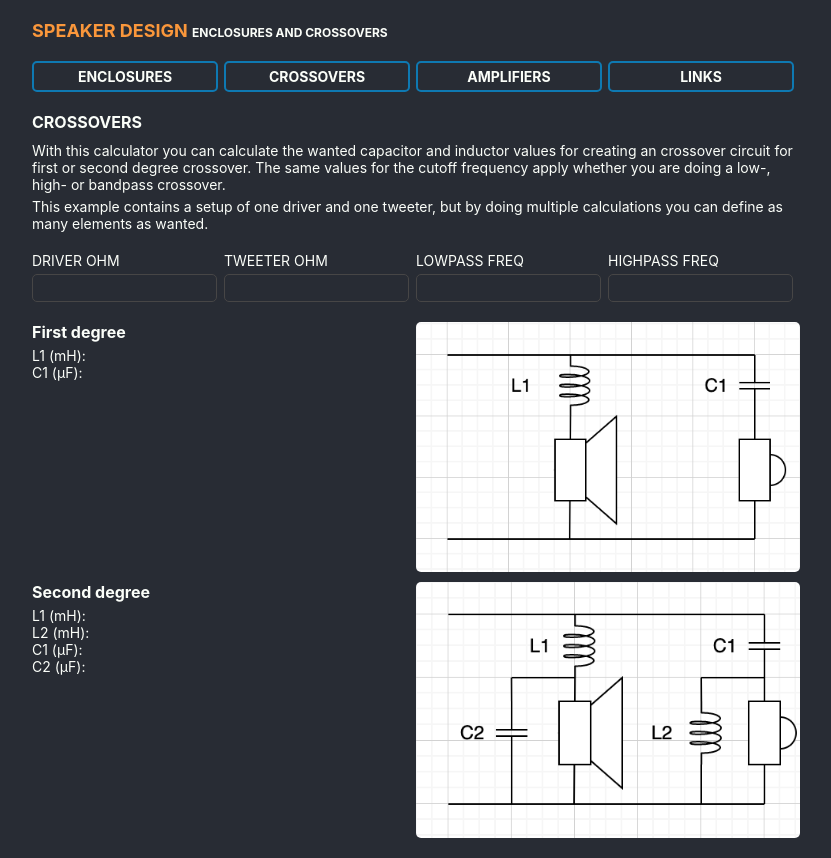
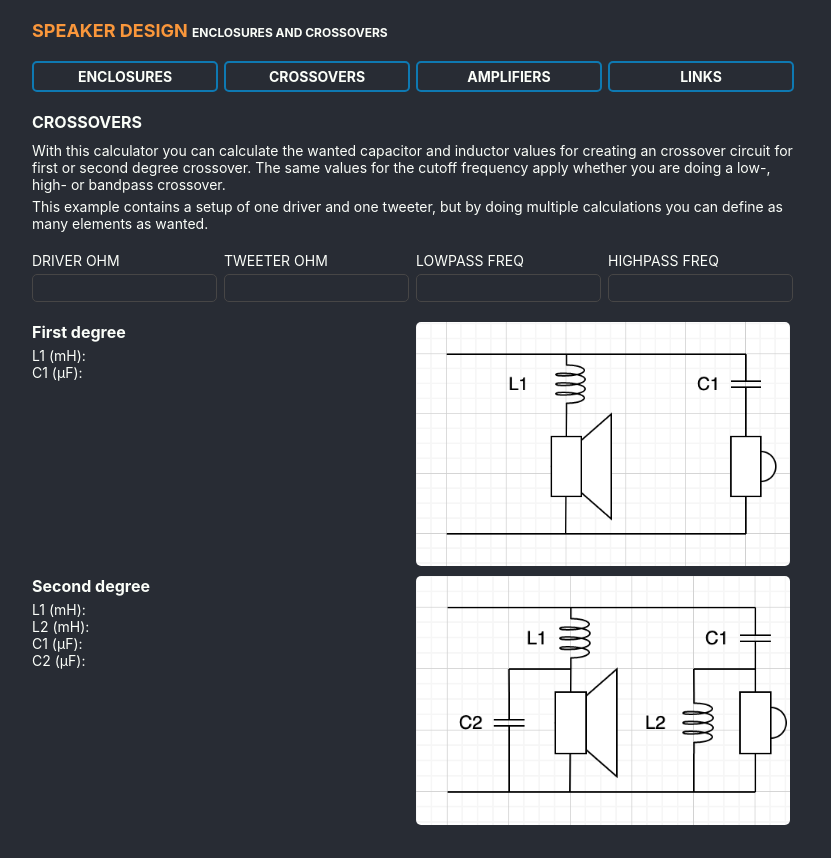
Before and after one commit to ville-valimaki/speakers, a React (Create React App) app: page /crossovers in a window 1280 px wide. Shown: the whole page, without its empty margins (224-1055 px from the left). Built offline with nearby package versions, Linux system fonts and the light colour scheme.

Commit message:
improvement: fixed gutter for image

```diff
--- a/src/styles/Crossovers.css
+++ b/src/styles/Crossovers.css
@@ -1,5 +1,5 @@
 .CrossoverImg {
     width: 100%;
-    max-width: 100%;
+    max-width: calc(100% - var(--gutterHalf));
     border-radius: var(--gutterMini);
 }
```
